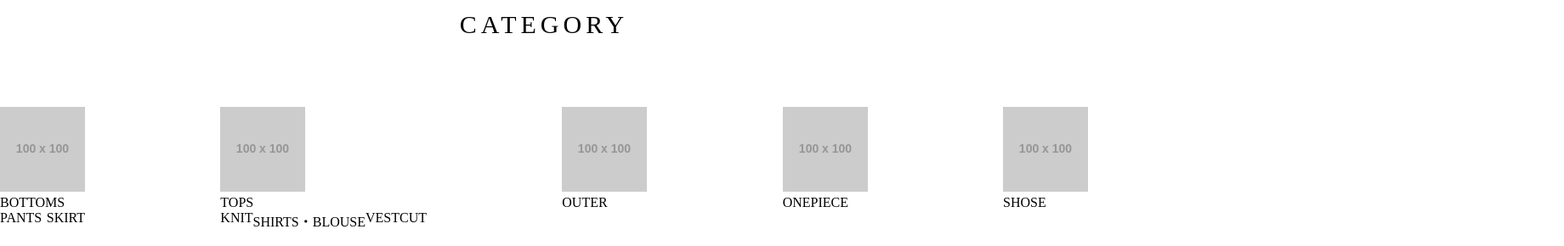
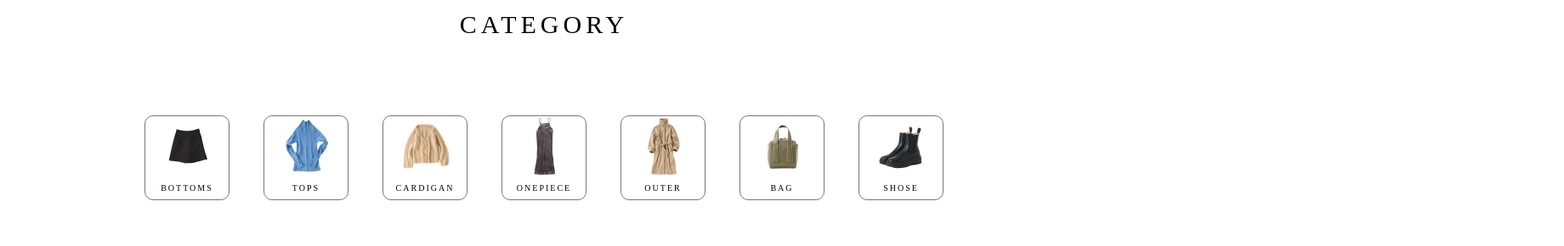
Before and after one commit to nanaee1021/ec_scss, a plain HTML site: page index.html in a window 1280 px wide. Shown: the part 898-1188 px from the top of the page at 85% size, 1840 px wide, since content can reach past the window. Drawn offline with nearby package versions, Linux system fonts and the light colour scheme; placeholder pictures from the web are drawn by us.

Commit message:
カテゴリーのホバーとドロップダウン機能つけました。

```diff
--- a/_main.scss
+++ b/_main.scss
@@ -10,28 +10,73 @@
 
     ul {
         display: flex;
-        justify-content: space-between;
+        justify-content: space-around;
+        margin: 0 150px;
+
+        .drop_down {
+            height: 100px;
+            width: 100px;
+            text-align: center;
+            margin: 10px;
+            border: 1px solid #777;
+            border-radius: 10%;
+
+            img {
+                width: 65px;
+                height: auto;
+            }
+
+            span {
+                font-size: 10px;
+                letter-spacing: 2px;
+            }
+
+            div {
+                position: relative;
+
+                ul {
+                    position: absolute;
+                    margin-left: -6px;
+                    display: none;
+
+                    li a {
+                        padding: 5px;
+                        margin-left: -5px;
+                        margin-right: -5px;
+                        margin-bottom: -5px;
+                        display: block;
+                        color: #777;
+                        text-decoration: none;
+                        font-size: 10px;
+                        margin-top: 5px;
+                        margin-left: 25px;
+                    }
+
+                    li a:hover {
+                        color: gray;
+                    }
+                }
+            }
+        }
+
+        .nomal {
+            border: 1px solid #777;
+            border-radius: 10%;
+            height: 100px;
+            width: 100px;
+            text-align: center;
+            margin: 10px;
+
+            img {
+                width: 65px;
+                height: auto;
+            }
+
+            span {
+                font-size: 10px;
+                letter-spacing: 2px;
+            }
+        }
     }
 
 }
-
-#rightContentMain {
-    float: left;
-    width: 850px;
-}
-
-h2 {
-    img {
-        margin: 100px 50px;
-    }
-}
-
-div.scrollable {
-    overflow-x: scroll;
-    overflow-y: hidden;
-
-    .new_arrivalList {
-        display: flex !important;
-        width: 1840px;
-    }
-}
--- a/index.html
+++ b/index.html
@@ -98,7 +98,7 @@
                 <!-- パンツ -->
                 <li class='drop_down'>
                     <a class="icon">
-                        <div><img src="https://placehold.jp/100x100.png" alt=""></div>
+                        <div><img src="./img/bottom.png" alt="bottom"></div>
                         <span>
                             BOTTOMS
                             <p>
@@ -112,20 +112,20 @@
                     <div>
                         <ul>
                             <!-- PANTSのリンク貼る -->
-                            <li>
-                                <a href="">PANTS</a>
+                            <li class="ctg">
+                                <a href="https://www.palcloset.jp/display/display/?b=mystic&c=13&type=01">PANTS</a>
                             </li>
                             <!-- SKIRTのリンク貼る -->
-                            <li>
-                                <a href="">SKIRT</a>
+                            <li class="ctg">
+                                <a href="https://www.palcloset.jp/display/display/?c=15&type=01&b=mystic">SKIRT</a>
                             </li>
-                        </ul>
+                        </う>
                     </div>
                 </li>
                 <!-- トップス -->
                 <li class="drop_down">
                     <a class="icon">
-                        <div><img src="https://placehold.jp/100x100.png" alt=""></div>
+                        <div><img src="./img/tops.png" alt="top"></div>
                         <span>
                             TOPS
                             <p>
@@ -137,45 +137,64 @@
                     <div>
                         <ul>
                             <!-- kintのリンクを貼る -->
-                            <li>
-                                <a href="">KNIT</a>
+                            <li class="ctg">
+                                <a href="https://www.palcloset.jp/display/display/?c=1104&type=01&b=mystic">KNIT</a>
                             </li>
                             <!-- SHIRTS・BLOUSEのリンクを貼る -->
 
-                            <li>
-                                <a href="">SHIRTS・BLOUSE</a>
+                            <li class="ctg">
+                                <a href="https://www.palcloset.jp/display/display/?c=1102&type=01&b=mystic">SHIRTS・BLOUSE</a>
                             </li>
                             <!-- ベストのリンクを貼る -->
-                            <li>
-                                <a href="">VEST</a>
+                            <li class="ctg">
+                                <a href="https://www.palcloset.jp/display/display/?c=1105&type=01&b=mystic">VEST</a>
                             </li>
                             <!-- cutのリンクを貼る -->
-                            <li>
-                                <a href="">CUT</a>
+                            <li class="ctg">
+                                <a href="https://www.palcloset.jp/display/display/?b=mystic&c=1101&type=01">CUT</a>
                             </li>
                         </ul>
                     </div>
                 </li>
-                <!-- アウター -->
-                <li>
-                    <a href="">
-                        <div><img src="https://placehold.jp/100x100.png" alt=""></div>
-                        <span>OUTER<span>
+
+                <!-- カーディガン -->
+                <li class="nomal">
+                    <a href="https://www.palcloset.jp/display/display/?b=mystic&c=1108&type=01">
+                        <div><img src="./img/cardigan.png" alt="CARDIGAN"></div>
+                        <span>
+                            CARDIGAN
+                        </span>
                     </a>
                 </li>
                 <!-- ワンピース -->
-                <li>
-                    <a href="">
-                        <div><img src="https://placehold.jp/100x100.png" alt=""></div>
+                <li class="nomal">
+                    <a href="https://www.palcloset.jp/display/display/?b=mystic&c=16&type=01">
+                        <div><img src="./img/onepice.png" alt="onepice"></div>
                         <span>
                             ONEPIECE
                         </span>
                     </a>
                 </li>
+                <!-- アウター -->
+                <li class="nomal">
+                    <a href="https://www.palcloset.jp/display/display/?c=12&type=01&b=mystic">
+                        <div><img src="./img/outer.png" alt="outer"></div>
+                        <span>OUTER<span>
+                    </a>
+                </li>
+                <!-- bag-->
+                <li class="nomal">
+                    <a href="https://www.palcloset.jp/display/display/?b=mystic&c=17&type=01">
+                        <div><img src="./img/bag.png" alt="bag"></div>
+                        <span>
+                            BAG
+                        </span>
+                    </a>
+                </li>
                 <!-- シューズ -->
-                <li>
-                    <a href="">
-                        <div><img src="https://placehold.jp/100x100.png" alt=""></div>
+                <li class="nomal">
+                    <a href="https://www.palcloset.jp/display/display/?b=mystic&c=18&type=01">
+                        <div><img src="./img/shose.png" alt=""></div>
                         <span>
                             SHOSE
                         </span>
@@ -184,7 +203,9 @@
             </ul>
         </div>
     </div>
+
     <!-- 新着アイテム -->
+    <article class="clearfix">
         <div id="rightContentMain">
             <div id="newarrivelItem">
                 <section id="idxnew_aarivelItem" class="section">
@@ -361,6 +382,10 @@
                 </section>
             </div>
         </div>
+        <div id="leftContent">
+
+        </div>
+    </article>
 
 
 
--- a/script.js
+++ b/script.js
@@ -14,3 +14,114 @@ $(".slide-items").slick({
 $('#ham-btn').on('click', function () {
     $(this).toggleClass('on');
   })
+
+
+
+
+
+
+
+
+
+
+
+
+
+
+
+
+
+
+
+
+
+
+
+
+
+
+
+
+
+
+
+
+
+
+
+
+
+
+
+
+
+
+
+
+
+
+
+
+
+
+
+
+
+
+
+
+
+
+
+
+
+
+
+
+
+
+
+
+
+
+
+
+
+
+
+
+
+
+
+
+
+
+
+// あやのjsはここから
+// ドロップダウン
+$(function() {
+    $("ul li").hover(
+      function() {
+        $("ul:not(:animated)", this).slideDown();
+      },
+      function() {
+        $("ul", this).slideUp();
+      }
+    );
+    // マウスが重なったらホバー
+    $('.icon').on('mouseover',function () {
+        $(this).css('opacity',0.5);
+    }).on('mouseleave',function(){
+        $(this).css('opacity',1);
+    })
+    $('.nomal').on('mouseover',function () {
+        $(this).css('opacity',0.5);
+    }).on('mouseleave',function(){
+        $(this).css('opacity',1);
+    })
+    $('.ctg').on('mouseover',function () {
+        $(this).css('opacity',0.5);
+    }).on('mouseleave',function(){
+        $(this).css('opacity',1);
+    })
+  });
```
Also changed, not shown: assets/css/style.css, img/bag.png (added), img/cardigan.png (added), img/lefrimg2.jpg (added), img/leftimg1.jpg (added), img/shose.png (added), 1 other file. Lines whose indentation alone changed are shown as unchanged.
